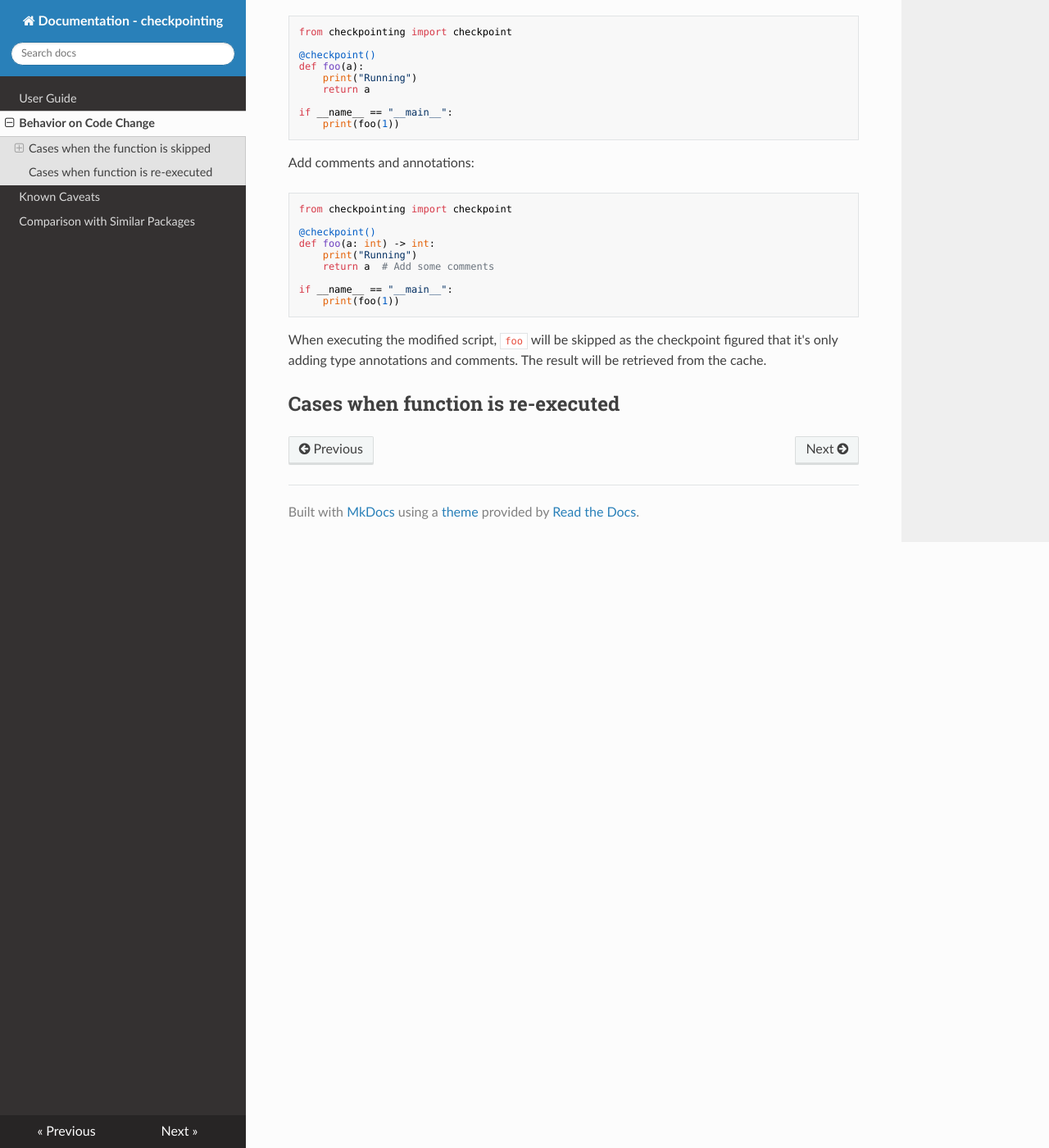
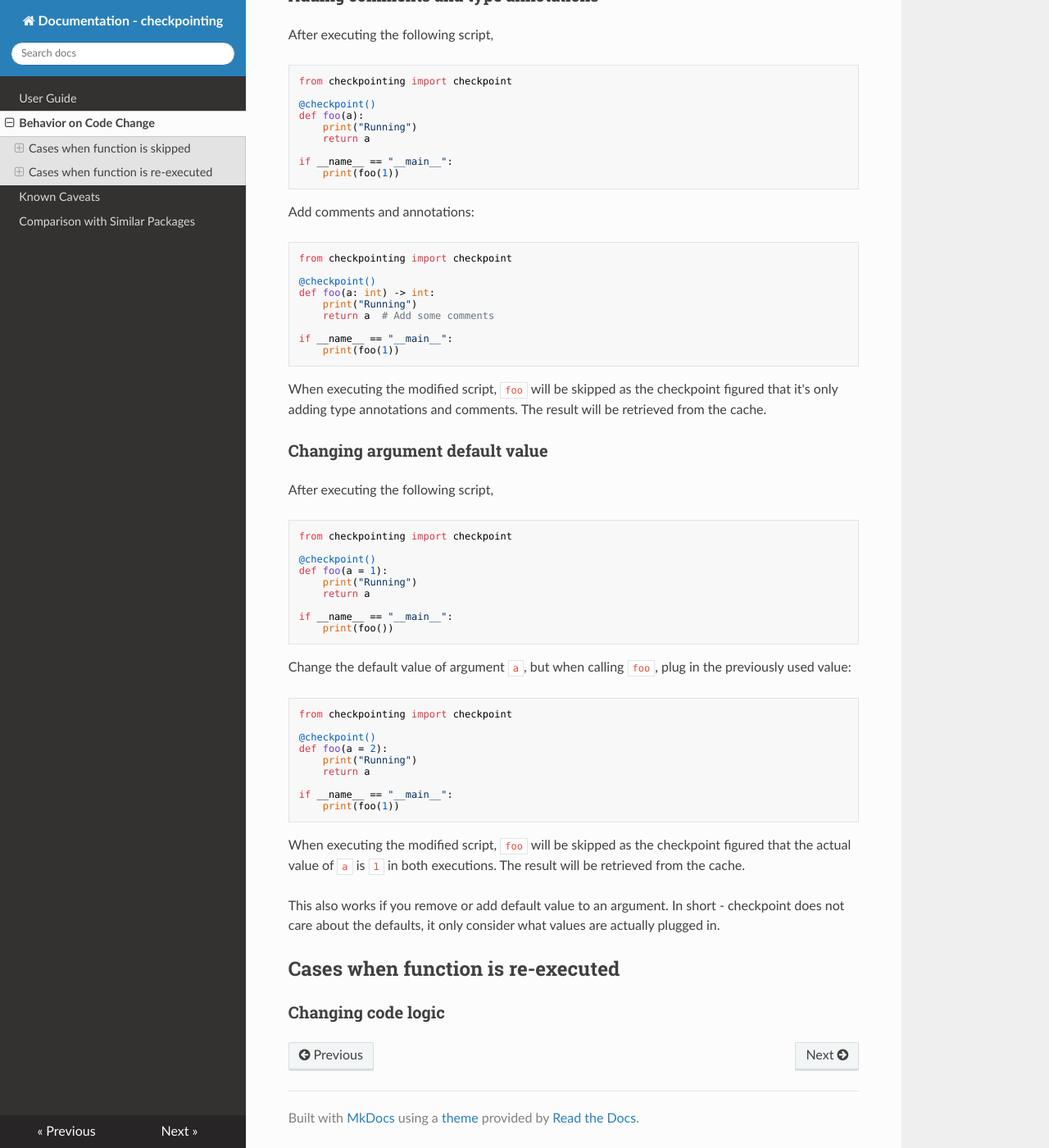
Before and after one commit to Vopaaz/checkpointing, an MkDocs documentation site: the page built from docs/docs/behavior.md, in a window 1280 px wide and 1400 px high, scrolled down 2459 px. Shown: the whole window at 82% size. Built offline with MkDocs 1.6.1, drawn with Linux system fonts in a browser that asks for light colours; nearby versions of some CDN libraries; some of the changed text lies outside the part shown.

````diff
--- a/docs/docs/behavior.md
+++ b/docs/docs/behavior.md
@@ -3,12 +3,14 @@
 This page describes different cases when the "checkpointed" function will be skipped by retrieving the cached value,
 and when will it re-execute.
 
-- [Cases when the function is skipped](#cases-when-the-function-is-skipped)
+- [Cases when function is skipped](#cases-when-function-is-skipped)
     - [Renaming function arguments](#renaming-function-arguments)
     - [Renaming global/local variables](#renaming-globallocal-variables)
     - [Renaming the function](#renaming-the-function)
     - [Adding comments and type annotations](#adding-comments-and-type-annotations)
+    - [Changing argument default value](#changing-argument-default-value)
 - [Cases when function is re-executed](#cases-when-function-is-re-executed)
+    - [Changing code logic](#changing-code-logic)
 
 !!! attention
     All cases mentioned in this page leads to the correct result.
@@ -163,5 +165,45 @@ When executing the modified script,
 `foo` will be skipped as the checkpoint figured that it's only adding type annotations and comments.
 The result will be retrieved from the cache.
 
+### Changing argument default value
+
+After executing the following script,
+
+```python
+from checkpointing import checkpoint
+
+@checkpoint()
+def foo(a = 1):
+    print("Running")
+    return a
+
+if __name__ == "__main__":
+    print(foo())
+```
+
+Change the default value of argument `a`,
+but when calling `foo`, plug in the previously used value:
+
+```python
+from checkpointing import checkpoint
+
+@checkpoint()
+def foo(a = 2):
+    print("Running")
+    return a
+
+if __name__ == "__main__":
+    print(foo(1))
+```
+
+When executing the modified script, `foo` will be skipped as the checkpoint figured that the actual value of `a` is `1` in both executions.
+The result will be retrieved from the cache.
+
+This also works if you remove or add default value to an argument.
+In short - checkpoint does not care about the defaults,
+it only consider what values are actually plugged in.
+
 
 ## Cases when function is re-executed
+
+### Changing code logic
````
Also changed, not shown: other parts of docs/docs/behavior.md (+1 -1 lines), 18 other files.
